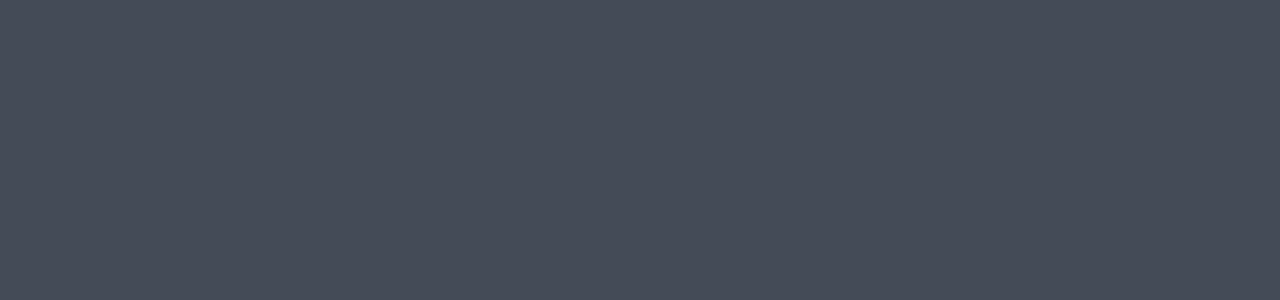
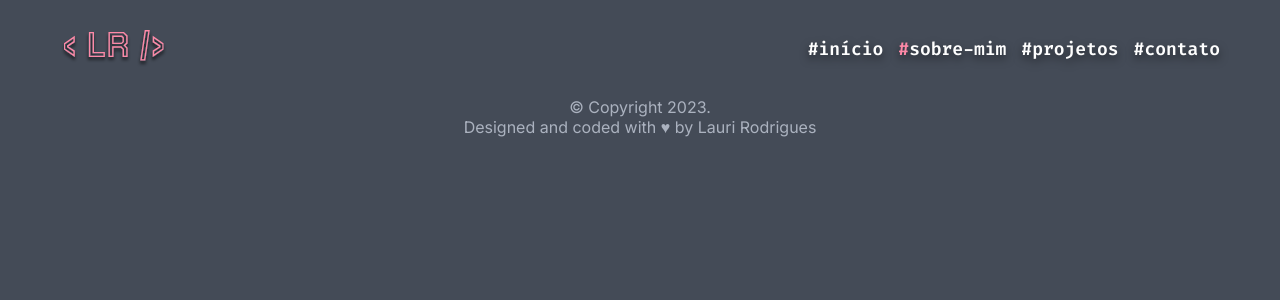
Before and after one commit to LauriRodrigues/portfolio, a React (Vite) app: page /sobre-mim in a window 1280 px wide. Before the commit this address had no page. Shown: the top 300 px of the page. Built offline with nearby package versions, Linux system fonts and the light colour scheme; a web font is replaced by a local one.

Commit message:
aboutme & menu att

```diff
--- a/src/Router.jsx
+++ b/src/Router.jsx
@@ -1,12 +1,15 @@
 import { Routes, Route } from 'react-router-dom'
 import { DefaultLayout } from './layouts/DefaultLayout'
 import { Home } from './pages/Home'
+import { AboutMe } from './pages/AboutMe'
+
 
 export function Router() {
   return (
     <Routes>
       <Route path="/" element={<DefaultLayout />}>
         <Route path="/" element={<Home />} />
+        <Route path="/sobre-mim" element={<AboutMe />} />
       </Route>
     </Routes>
   )
--- a/src/components/Header/styles.js
+++ b/src/components/Header/styles.js
@@ -156,7 +156,7 @@ export const Container = styled.header`
       gap: 1.5rem;
     }
 
-    .menu ul li {
+    .menu ul li a {
       font-size: 2rem;
       font-weight: 300;
       padding: 0.6rem 1.3rem;
@@ -164,14 +164,14 @@ export const Container = styled.header`
       border-radius: 0.8rem;
     }
 
-    .menu ul li:hover {
+    .menu ul li a:hover {
       font-weight: 600;
       background: ${({ theme }) => theme.COLORS.BLUE_200};
       filter: drop-shadow(0px 4px 4px rgba(0, 0, 0, 0.5));
       cursor: pointer;
     }
 
-    .menu ul li:active {
+    .menu ul li a.active {
       font-weight: 600;
       background: ${({ theme }) => theme.COLORS.BLUE_400};
       box-shadow: 0px 4px 4px 0px rgba(0, 0, 0, 0.5) inset;
@@ -182,7 +182,7 @@ export const Container = styled.header`
       color: ${({ theme }) => theme.COLORS.LIGHT_100};
     }
 
-    .menu ul li:hover > a span {
+    .menu ul li a:hover > a span, .menu ul li a.active span {
       color: ${({ theme }) => theme.COLORS.PINK_200};
     }
   }
--- /dev/null
+++ b/src/pages/AboutMe/index.jsx
@@ -0,0 +1,5 @@
+import { Container } from './styles.js'
+
+export function AboutMe() {
+  return <Container></Container>
+}
--- /dev/null
+++ b/src/pages/AboutMe/styles.js
@@ -0,0 +1,3 @@
+import styled from 'styled-components'
+
+export const Container = styled.div``
```
